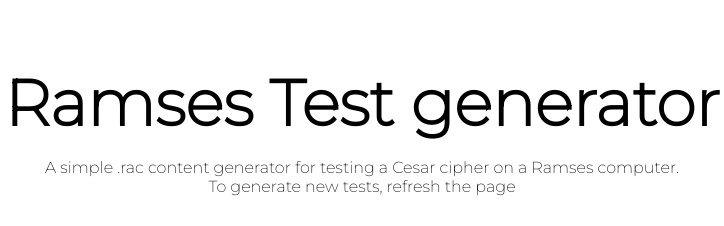
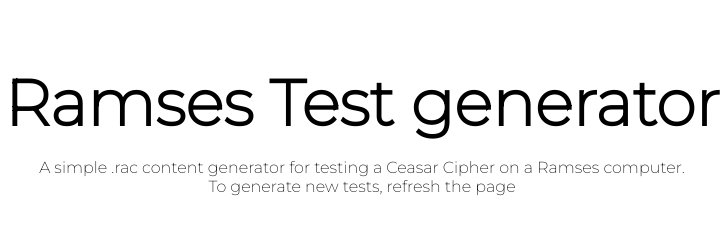
Before and after one commit to dsadriel/INF01108-test-generator-T1, a plain HTML site: page Ramses/test-generator/index.html in a window 1280 px wide. Shown: the top 226 px of the page, 278-1002 px from the left. Drawn offline with Linux system fonts and the light colour scheme.

Commit message:
corrige typo

```diff
--- a/Ramses/test-generator/index.html
+++ b/Ramses/test-generator/index.html
@@ -76,7 +76,7 @@
     <div class="main">
         <div id="content">
         <h1>Ramses Test generator</h1>
-        <p>A simple .rac content generator for testing a Cesar cipher on a Ramses computer.</p>
+        <p>A simple .rac content generator for testing a Ceasar Cipher on a Ramses computer.</p>
         <span>To generate new tests, refresh the page</span>
         <textarea name="file-content" id="file-content"></textarea>
         </div>
```
